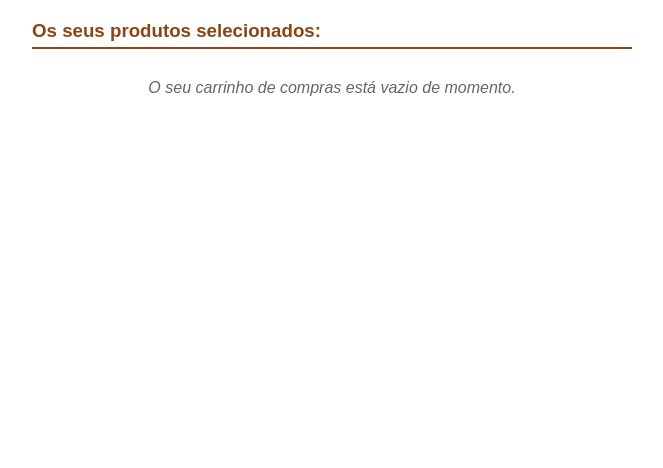
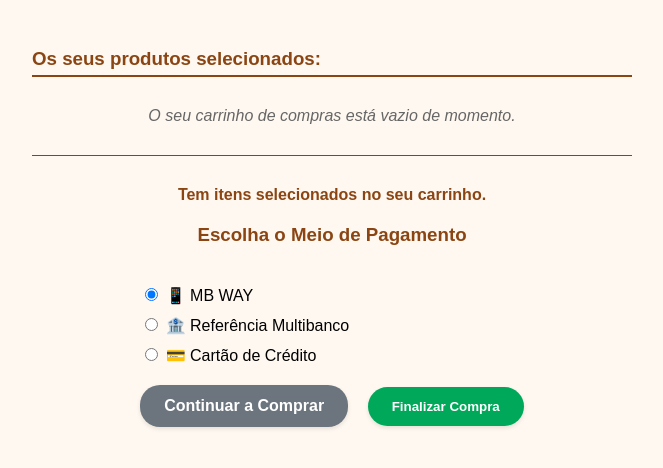
Before and after one commit to 1970paula/casadolo2, a Flask app: page /carrinho in a window 1280 px wide. Shown: the top 468 px of the page, without its empty margins (308-971 px from the left). Run offline with Flask 3, Linux system fonts and the light colour scheme.

Commit message:
Fix: restaurado formulario de pagamento e botoes no carrinho

```diff
--- a/templates/carrinho.html
+++ b/templates/carrinho.html
@@ -1,13 +1,22 @@
-<div class="produtos-carrinho" style="margin: 20px auto; max-width: 600px; font-family: sans-serif;">
+<!DOCTYPE html>
+<html lang="pt">
+<head>
+    <meta charset="UTF-8">
+    <title>Carrinho de Compras - Casa do Ló</title>
+</head>
+<body style="background-color: #FFF8F0; font-family: sans-serif; padding: 20px;">
+
+    <!-- 1. SECÇÃO DOS PRODUTOS SELECIONADOS (DINDAMICA) -->
+    <div class="produtos-carrinho" style="margin: 20px auto; max-width: 600px;">
         <h3 style="color: #8B4513; border-bottom: 2px solid #8B4513; padding-bottom: 5px;">Os seus produtos selecionados:</h3>
 
         {% if produtos %}
             <ul style="list-style: none; padding: 0;">
                 {% for produto in produtos %}
-                <li style="display: flex; justify-content: space-between; align-items: center; margin-bottom: 12px; padding: 8px; background: #fff; border-radius: 4px; box-shadow: 0 1px 3px rgba(0,0,0,0.1);">
+                    <li style="display: flex; justify-content: space-between; align-items: center; margin-bottom: 12px; padding: 15px; background: #fff; border-radius: 8px; box-shadow: 0 2px 4px rgba(0,0,0,0.05);">
                         <span><strong>{{ produto.nome }}</strong></span>
                         <div>
-                        <span style="margin-right: 15px;">{{ "%.2f"|format(produto.preco) }}€</span>
+                            <span style="margin-right: 15px; font-weight: bold;">{{ "%.2f"|format(produto.preco) }}€</span>
                             <a href="{{ url_for('remover_do_carrinho', produto_id=produto.id) }}" style="color: #dc3545; text-decoration: none; font-weight: bold;">❌ Remover</a>
                         </div>
                     </li>
@@ -20,4 +29,37 @@
             <p style="text-align: center; color: #666; font-style: italic; margin: 30px 0;">O seu carrinho de compras está vazio de momento.</p>
         {% endif %}
     </div>
-<br>
+
+    <hr style="border: 0; border-top: 1px solid #8B4513; max-width: 600px; margin: 30px auto;">
+
+    <!-- 2. SECÇÃO DO FORMULÁRIO DE PAGAMENTO E BOTÕES -->
+    <div style="text-align: center; max-width: 600px; margin: 0 auto;">
+        <p style="color: #8B4513; font-weight: bold; margin-bottom: 20px;">Tem itens selecionados no seu carrinho.</p>
+
+        <h3 style="color: #8B4513;">Escolha o Meio de Pagamento</h3>
+
+        <!-- O formulário envia os dados para a rota 'finalizar_compra' do app.py -->
+        <form action="{{ url_for('finalizar_compra') }}" method="POST" style="display: inline-block; text-align: left; margin: 20px 0;">
+            <div style="margin-bottom: 10px;">
+                <input type="radio" id="mbway" name="metodo_pagamento" value="MB WAY" checked>
+                <label Aksfor="mbway">📱 MB WAY</label>
+            </div>
+            <div style="margin-bottom: 10px;">
+                <input type="radio" id="multibanco" name="metodo_pagamento" value="Referência Multibanco">
+                <label Aksfor="multibanco">🏦 Referência Multibanco</label>
+            </div>
+            <div style="margin-bottom: 20px;">
+                <input type="radio" id="cartao" name="metodo_pagamento" value="Cartão de Crédito">
+                <label Aksfor="cartao">💳 Cartão de Crédito</label>
+            </div>
+
+            <!-- Botões de Ação -->
+            <div style="text-align: center; margin-top: 20px;">
+                <a href="{{ url_for('index') }}" style="display: inline-block; background: #6c757d; color: white; padding: 12px 24px; text-decoration: none; border-radius: 20px; font-weight: bold; margin-right: 15px; box-shadow: 0 2px 4px rgba(0,0,0,0.1);">Continuar a Comprar</a>
+                <button type="submit" style="background: #00a859; color: white; padding: 12px 24px; border: none; border-radius: 20px; font-weight: bold; cursor: pointer; box-shadow: 0 2px 4px rgba(0,0,0,0.1);">Finalizar Compra</button>
+            </div>
+        </form>
+    </div>
+
+</body>
+</html>
```
Lines whose indentation alone changed are shown as unchanged.
